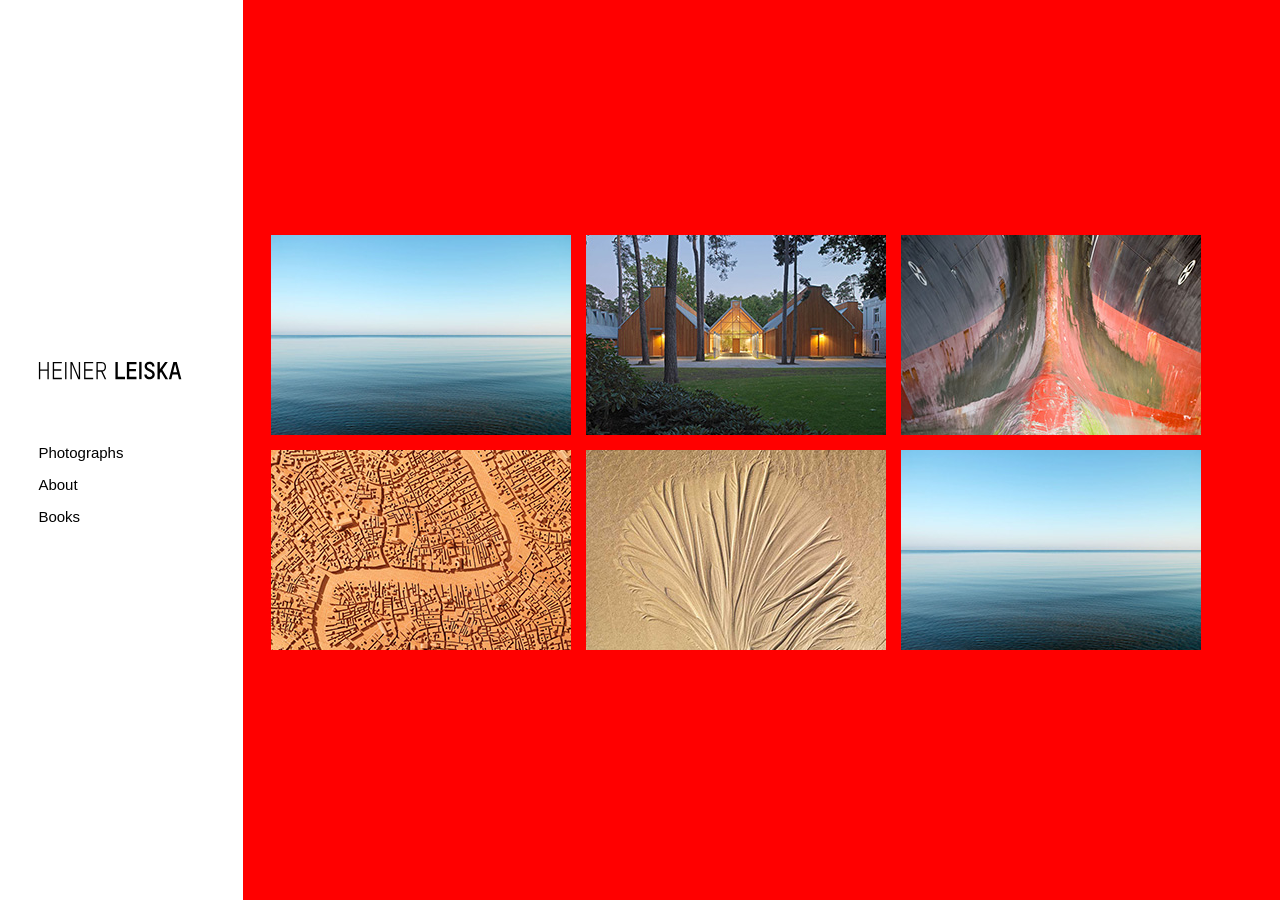
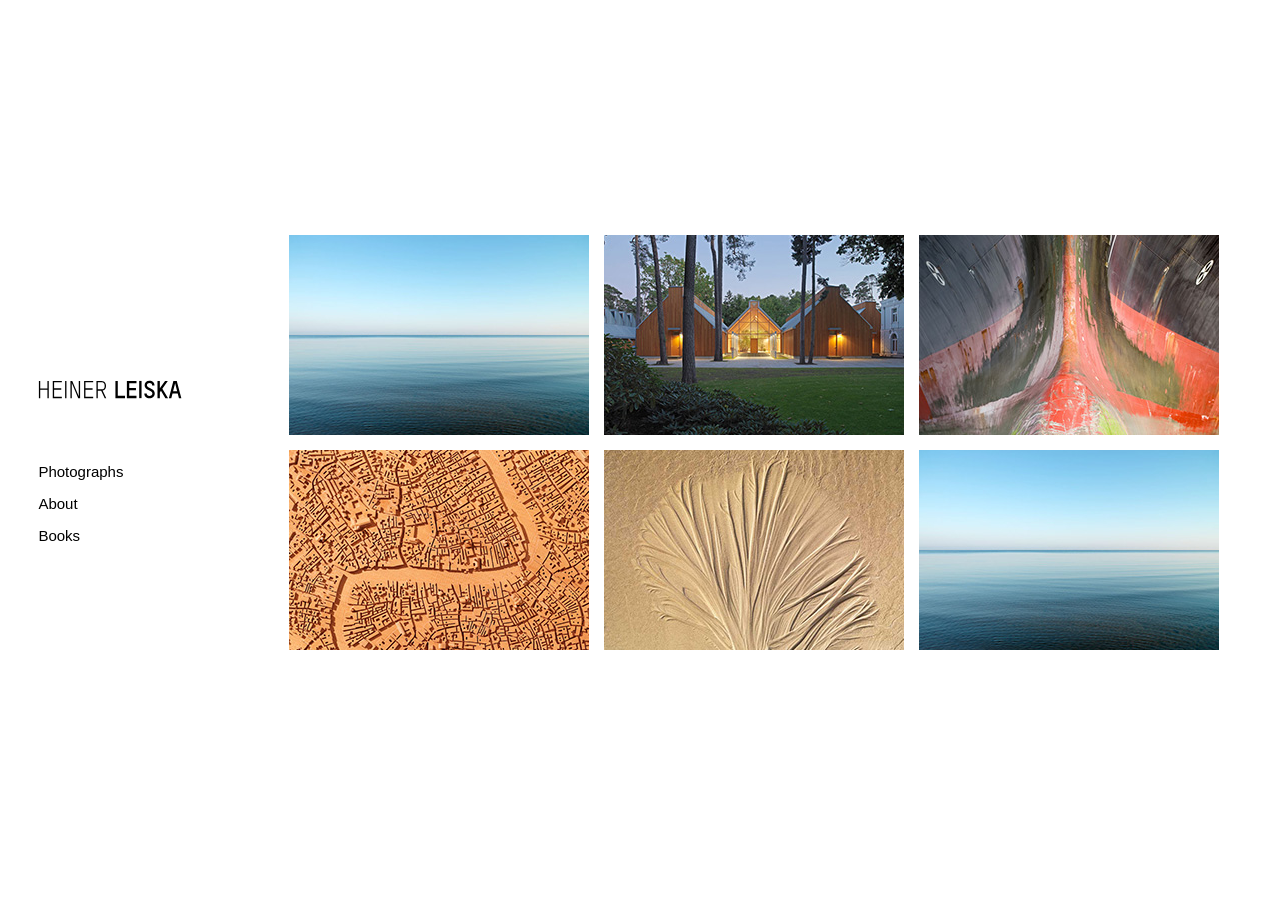
Before and after one commit to mkitzmann/leiska-de, a Jekyll site: the page built from photography/index.md, in a window 1280 px wide and 900 px high. Built offline with Jekyll 4.4.1, drawn with Linux system fonts in a browser that asks for light colours; grey boxes are pictures that could not be loaded.

Commit message:
Fix css alignment

```diff
--- /dev/null
+++ b/_includes/footer.html
@@ -0,0 +1,2 @@
+
+</div>
--- a/_includes/header.html
+++ b/_includes/header.html
@@ -1,5 +1,5 @@
 
-    <div class="sidebar">
+<div class="sidebar">
     <div class="navigation">
         <a href="/" class="logo"><img src="/img/heinerleiska-logo.svg" class="logo"></a>
         <nav class="main">
@@ -69,3 +69,6 @@
 
 
 </div>
+
+
+<div class="content">
--- a/_layouts/project-list.html
+++ b/_layouts/project-list.html
@@ -8,11 +8,8 @@
 <body>
   {% include header.html %}
 
-<div class="content content-center">
-
-
-
-    <div class="container" id="overview">
+  <div class="vertical-center">
+    <div class="container-list">
         {% for project in page.projects %}
           {% assign collection = site[project.title] | first %}
 
@@ -22,9 +19,7 @@
         {% endfor %}
 
     </div>
-</div>
-
-
+  </div>
 
   {% include footer.html %}
 </body>
--- a/_sass/partials/layout.scss
+++ b/_sass/partials/layout.scss
@@ -9,6 +9,7 @@
 
 html,
 body {
+    position: absolute;
     height: 100%;
     width: 100%;
     padding: 0;
@@ -31,7 +32,9 @@ body {
     width: 18vw;
     display: flex;
     align-items: center;
+    min-height: 100%;
     padding-left: 3vw;
+    padding-top: 3vw;
     background: #fff;
     top: 0;
     bottom: 0;
@@ -42,25 +45,30 @@ body {
         padding-left: 8vw;
         padding-top: 2vh;
         z-index: 12;
+        min-height: auto;
+
     }
 
 }
 
 .content {
-    background-color: red;
+    position: absolute;
+    top: 0;
+    bottom: 0;
+    left: 0;
+    right: 0;
+    display: block;
     margin-left: 19vw;
-    margin-right: 3vw;
-    width: 100%;
-    padding: 3vw 0;
     max-width: 1200px;
-    display: flex;
+    padding: 3vw;
     box-sizing: border-box;
 
     @include media-query-portrait-only() {
-        padding: 0 8vw;
+        padding: 4vh 8vw 0;
         margin-left: 0;
-        margin-top: 25vh;
-        height: 5vh;
+        margin-top:25vh;
+        margin-bottom: 25vh;
+        width: auto;
     }
 
     @include media-query-l($on-laptop) {
@@ -68,38 +76,41 @@ body {
     }
 }
 
-.content-center{
-    align-items: center;
+.vertical-center {
     min-height: 100%;
-}
-
-.content#single {
-    margin-top: 8vh;
-    margin-bottom: 8vh;
-    justify-content: center;
-    align-items: center;
-    justify-content: center;
-    position: relative;
-    overflow: hidden;
-}
-
-.content#overview {
+    display: flex;
     align-items: center;
 }
 
-.container#overview {
+.container-list {
     display: flex;
     flex-wrap: wrap;
-    width: 1000px;
     max-width: 100%;
     justify-content: center;
 }
 
+.container-detail {
+    max-width: 100%;
+    height: 100%;
+    position: relative;
+    display: flex;
+    align-items: center;
+
+    img {
+        position: absolute;
+        display: block;
+        margin: auto;
+        max-height: 100%;
+        max-width: 100%;
+        zoom: 1;
+    }
+}
 
 .project-wrapper {
     width: 300px;
     max-height: 200px;
     margin: 0 1rem 1rem 0;
+
     img {
         max-width: 100%;
         max-height: 100%;
@@ -115,8 +126,3 @@ body {
     }
 
 }
-
-.container--single {
-    height: 100%;
-    width: 100%;
-}
```
Also changed, not shown: _layouts/project-detail.html (+8 -7 lines).
